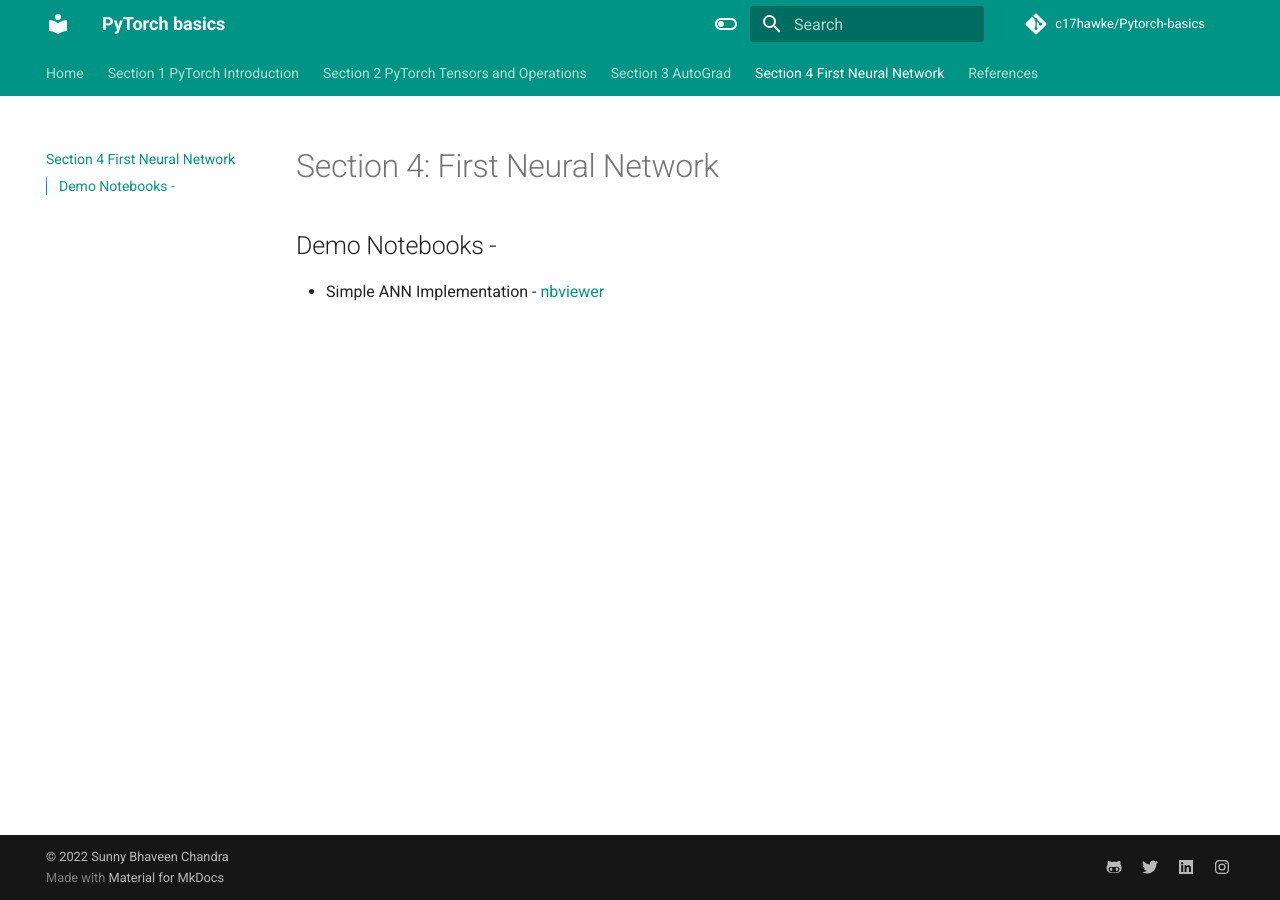
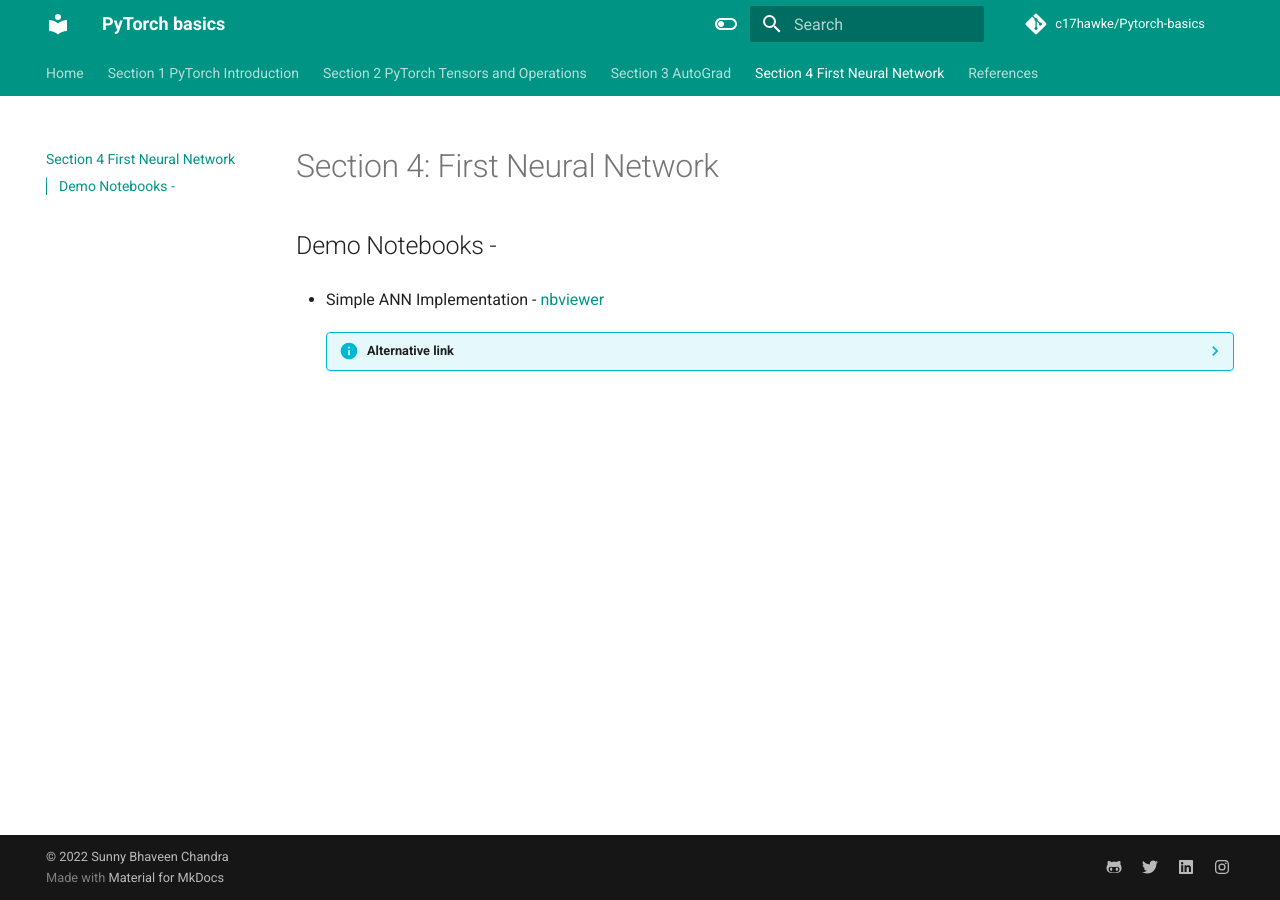
Before and after one commit to c17hawke/Pytorch-basics, an MkDocs documentation site: the page built from docs/Section_004_PyTorch_First_NN.md, in a window 1280 px wide. Built offline with MkDocs 1.6.1 and Material for MkDocs 9.7.7, drawn with Linux system fonts in a browser that asks for light colours; comment, search, counter and statistics services are not loaded.

Commit message:
demo code update

```diff
--- a/docs/Section_004_PyTorch_First_NN.md
+++ b/docs/Section_004_PyTorch_First_NN.md
@@ -2,4 +2,7 @@
 
 ## Demo Notebooks -
 
-* Simple ANN Implementation - [nbviewer](https://nbviewer.org/github/c17hawke/Pytorch-basics/blob/main/codebase/04.01_Simple_ANN_implementation.ipynb)
+* Simple ANN Implementation - [nbviewer](http://nbviewer.org/github/c17hawke/Pytorch-basics/blob/main/codebase/04.01%20Simple%20ANN%20implementation.ipynb)
+
+    ??? info "Alternative link"
+        Alternative link - [source repository](https://github.com/c17hawke/Pytorch-basics/blob/main/codebase/04.01%20Simple%20ANN%20implementation.ipynb)
```
